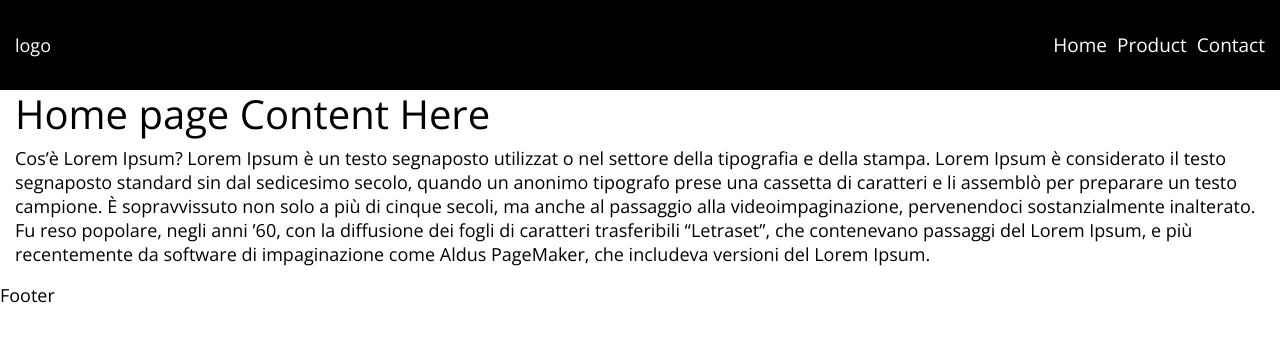
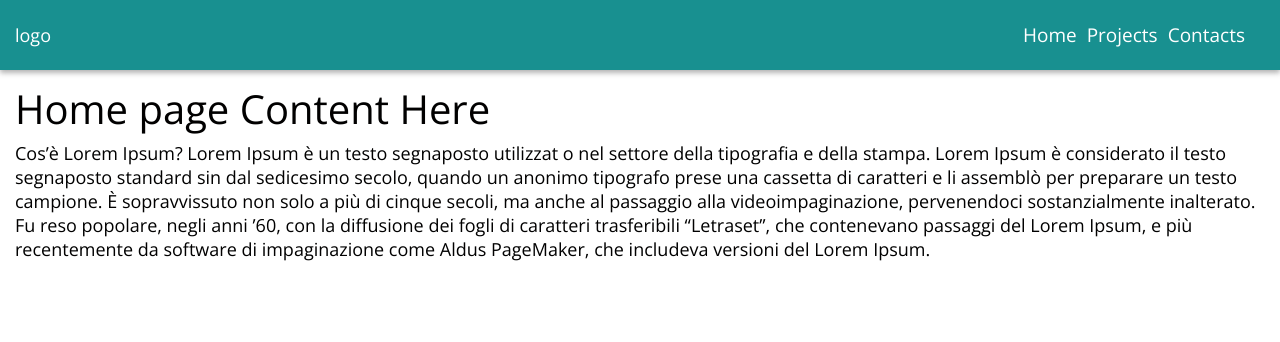
Before and after one commit to AleDG93/whois_aledg, a React (Create React App) app: page / in a window 1280 px wide. Shown: the top 342 px of the page. Built offline with nearby package versions, Linux system fonts and the light colour scheme.

Commit message:
First modification to adjust the boilerplate to my personal website

```diff
--- a/gulpfile.js
+++ b/gulpfile.js
@@ -12,7 +12,7 @@ var SCSS_DEST = './src/assets/css';
 gulp.task('compile_scss', function(){
 
     gulp.src(SCSS_SRC)
-    .pipe(sass().on('erroor', sass.logError))
+    .pipe(sass().on('error', sass.logError))
     .pipe(minifyCSS())
     .pipe(rename({suffix: '.min'}))
     .pipe(changed(SCSS_DEST))
--- a/src/App.js
+++ b/src/App.js
@@ -9,7 +9,9 @@ import {
 import Header from './components/header_components/header'
 import Footer from './components/footer_components/footer'
 import Homepage from './components/pages/homepage'
-import Product from './components/pages/product'
+import Projects from './components/pages/projects'
+import Contacts from './components/pages/contacts'
+
 //includes
 import './assets/css/default.min.css'
 
@@ -21,8 +23,8 @@ class App extends Component {
         <div className="App">
           <Header />
             <Route exact path="/" component={Homepage} />
-            <Route exact path="/Product" component={Product} />
-          <Footer />
+            <Route exact path="/projects" component={Projects} />
+            <Route exact path="/contacts" component={Contacts} />
         </div>
       </Router>
     );
--- a/src/assets/css/default.min.css
+++ b/src/assets/css/default.min.css
@@ -1 +1 @@
-body{font-family:'Open Sans',sans-serif;font-size:18px;color:#010000;font-weight:400px;font-style:normal}a{text-decoration:none;-webkit-transition:.4 easy-in-out;-moz-transition:.4 easy-in-out;transition:.4 easy-in-out;cursor:pointer}a:hover{color:#ff1755;-webkit-transition:.4 easy-in-out;-moz-transition:.4 easy-in-out;transition:.4 easy-in-out}.container-fluid{line-height:24px}header{position:relative;display:block;width:100%;background:#010000;color:#fff;height:90px}header .logo{position:absolute;top:50%;left:15px;-webkit-transform:translateY(-50%);-moz-transform:translateY(-50%);transform:translateY(-50%)}header nav,header nav ul,header nav ul li{margin:0;padding:0}header nav{position:absolute;top:50%;right:15px;-webkit-transform:translateY(-50%);-moz-transform:translateY(-50%);transform:translateY(-50%)}header nav ul li{list-style-type:none;display:inline-block;margin-right:10px}header nav ul li.last{margin:0}header nav ul li a{font-size:19px;line-height:normal;color:#fff}
+body{font-family:'Open Sans',sans-serif;font-size:18px;color:#010000;font-weight:400px;font-style:normal}a{text-decoration:none;-webkit-transition:.4 easy-in-out;-moz-transition:.4 easy-in-out;transition:.4 easy-in-out;cursor:pointer}a:hover{color:#ff1755;-webkit-transition:.4 easy-in-out;-moz-transition:.4 easy-in-out;transition:.4 easy-in-out}.container-fluid{line-height:24px}header{position:relative;display:block;width:100%;background:#189090;color:#fff;height:70px;-webkit-box-shadow:0 3px 5px rgba(100,100,100,.49);-moz-box-shadow:0 3px 5px rgba(100,100,100,.49);box-shadow:0 3px 5px rgba(100,100,100,.49);margin-bottom:15px}header .logo{position:absolute;top:50%;left:15px;-webkit-transform:translateY(-50%);-moz-transform:translateY(-50%);transform:translateY(-50%)}header nav,header nav ul,header nav ul li{margin:0;padding:0}header nav{position:absolute;top:50%;right:25px;-webkit-transform:translateY(-50%);-moz-transform:translateY(-50%);transform:translateY(-50%)}header nav ul li{list-style-type:none;display:inline-block;margin-right:10px}header nav ul li a{font-size:19px;line-height:normal;color:#fff;-webkit-transition:all .3s ease-out;-moz-transition:all .3s ease-out;-o-transition:all .3s ease-out;-ms-transition:all .3s ease-out;transition:all .3s ease-out}header nav ul li a:hover{color:#fff;font-size:25px;box-shadow:0 0 12px #00e7c1;border-radius:25px;padding:10px;transition:box-shadow .3s ease-in-out,font-size .5s}
--- a/src/assets/scss/default.scss
+++ b/src/assets/scss/default.scss
@@ -5,9 +5,11 @@ header {
     position: relative;
     display: block;
     width: 100%;
-    background: $black;
+    background: $cyan;
     color: $white;
-    height: 90px;
+    height: 70px;
+    @include box-shadow(0px 3px 5px, $lightGrey);
+    margin-bottom: 15px;
 
     .logo {
         position: absolute;
@@ -27,21 +29,27 @@ header {
     nav {
         position: absolute;
         top:50%;
-        right: 15px;
+        right: 25px;
         @include translateY(-50%);
 
         ul li {
             list-style-type: none;
             display: inline-block;
             margin-right: 10px;
-            &.last{
-                margin: 0px;
-            }
-
             a {
                 font-size: 19px;
                 line-height: normal;
                 color: $white;
+                @include transitionOut(0.3s);
+
+                &:hover{
+                    color: $white;
+                    font-size: 25px;
+                    box-shadow: 0 0 12px rgb(0, 231, 193);
+                    border-radius: 25px;
+                    padding: 10px;
+                    transition: box-shadow 0.3s ease-in-out, font-size 0.5s;
+                }
             }
         }
     }
--- a/src/components/header_components/header.js
+++ b/src/components/header_components/header.js
@@ -17,13 +17,12 @@ class Header extends Component {
                     <Link to="/">Home</Link>
                     </li>
                     <li>
-                        <Link to="/Product">Product</Link>
+                        <Link to="/projects">Projects</Link>
                     </li>
                     <li className="last">
-                    <Link to="/">Contact</Link>
+                        <Link to="/contacts">Contacts</Link>
                     </li>
-                    </ul>
-
+                </ul>
             </nav>
         </header>
     );
--- /dev/null
+++ b/src/components/pages/contacts.js
@@ -0,0 +1,15 @@
+import React, { Component } from 'react';
+
+
+class Contacts extends Component {
+  render() {
+    return (
+       <div className="container-fluid">
+        <h1>Contacts</h1>
+
+        </div>
+    );
+  }
+}
+
+export default Contacts;
--- a/src/components/pages/product.js
+++ /dev/null
@@ -1,24 +0,0 @@
-import React, { Component } from 'react';
-
-
-class Product extends Component {
-  render() {
-    return (
-       <div className="container-fluid">
-        <h1>Product</h1>
-        <p>
-        Cos’è Lorem Ipsum?
-Lorem Ipsum è
-un testo segnaposto utilizzat
-o nel settore della tipografia e della stampa. Lorem Ipsum è considerato il testo segnaposto standard sin dal sedicesimo secolo, quando un anonimo tipografo prese una cassetta di caratteri e li assemblò per preparare un testo campione. È sopravvissuto non solo a più di cinque secoli, ma anche al passaggio alla videoimpaginazione, pervenendoci sostanzialmente inalterato. Fu reso popolare, negli anni ’60, con la diffusione dei fogli di caratteri trasferibili “Letraset”,
-che contenevano passaggi del Lorem Ipsum, e più recentemente da software di impaginazione come Aldus PageMaker, che includeva versioni del Lorem Ipsum.
-
-
-            </p>
-
-        </div>
-    );
-  }
-}
-
-export default Product;
--- /dev/null
+++ b/src/components/pages/projects.js
@@ -0,0 +1,18 @@
+import React, { Component } from 'react';
+
+
+class Projects extends Component {
+  render() {
+    return (
+       <div className="container-fluid">
+        <h1>Projects</h1>
+          <ul>
+            <li>First project</li>
+            <li>Second project</li>
+          </ul>
+        </div>
+    );
+  }
+}
+
+export default Projects;
```
Also changed, not shown: src/assets/scss/_config.scss (+16 -2 lines), 2 other files (tests, documents, lock files or other folders).
